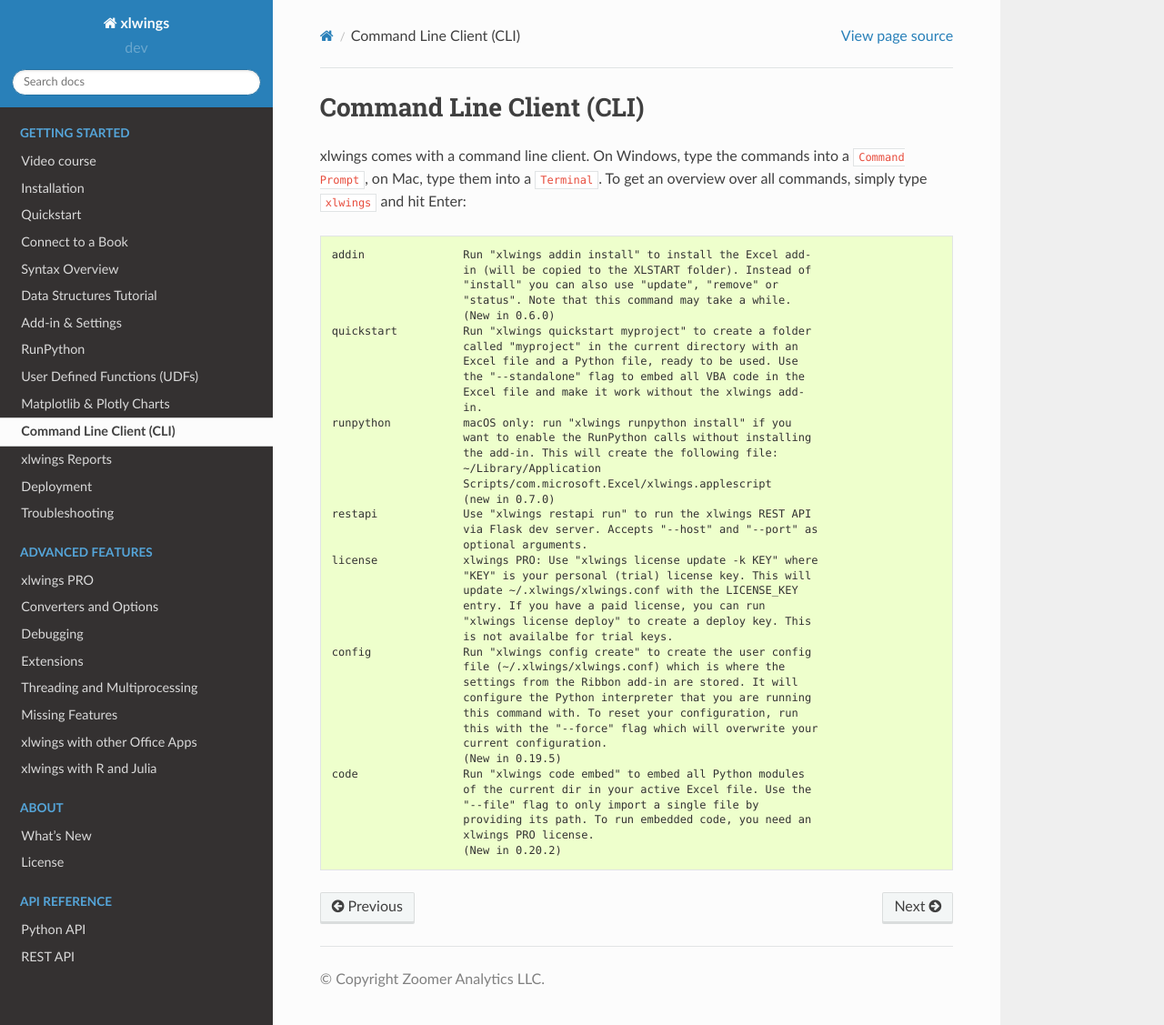
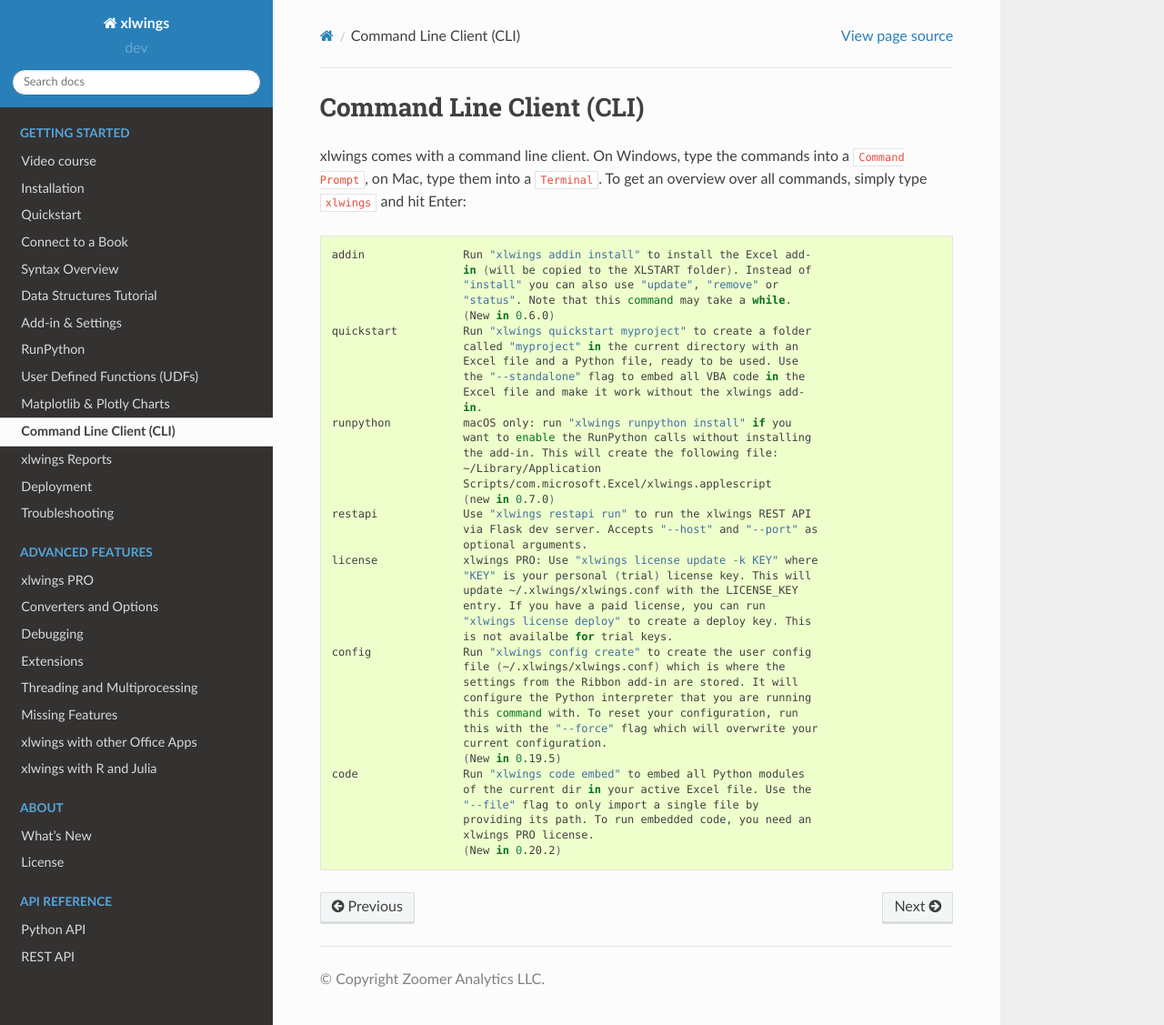
Before and after one commit to xlwings/xlwings, a Sphinx documentation site: the page built from docs/command_line.rst, in a window 1280 px wide and 1127 px high. Shown: the whole window at 91% size. Built offline with Sphinx 7.4.7 and the Read the Docs theme 2.0.0, drawn with Linux system fonts in a browser that asks for light colours.

Commit message:
changed code format [skip ci]

```diff
--- a/docs/command_line.rst
+++ b/docs/command_line.rst
@@ -5,7 +5,7 @@
 
 xlwings comes with a command line client. On Windows, type the commands into a ``Command Prompt``, on Mac, type them into a ``Terminal``. To get an overview over all commands, simply type ``xlwings`` and hit Enter:
 
-.. code:: console
+.. code:: bash
 
     addin               Run "xlwings addin install" to install the Excel add-
                         in (will be copied to the XLSTART folder). Instead of
```
